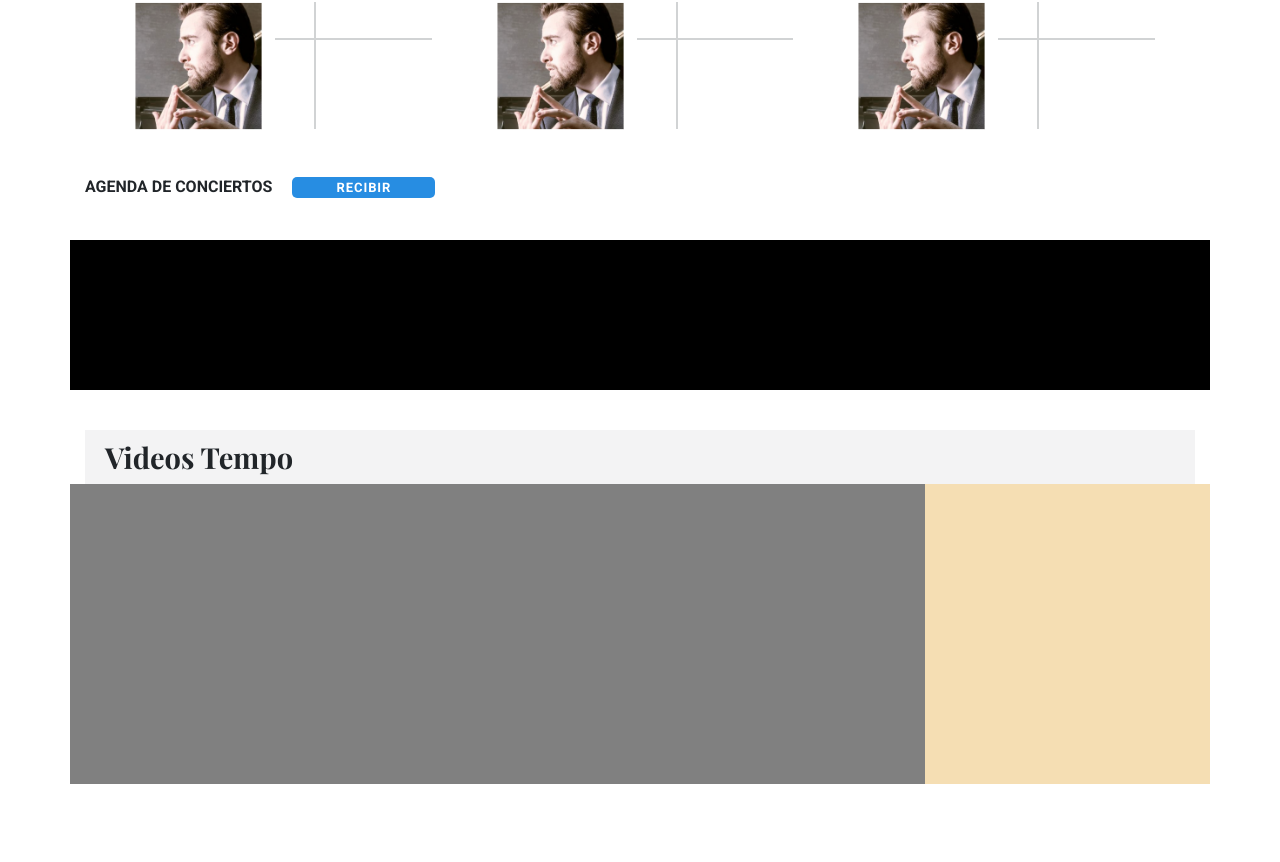
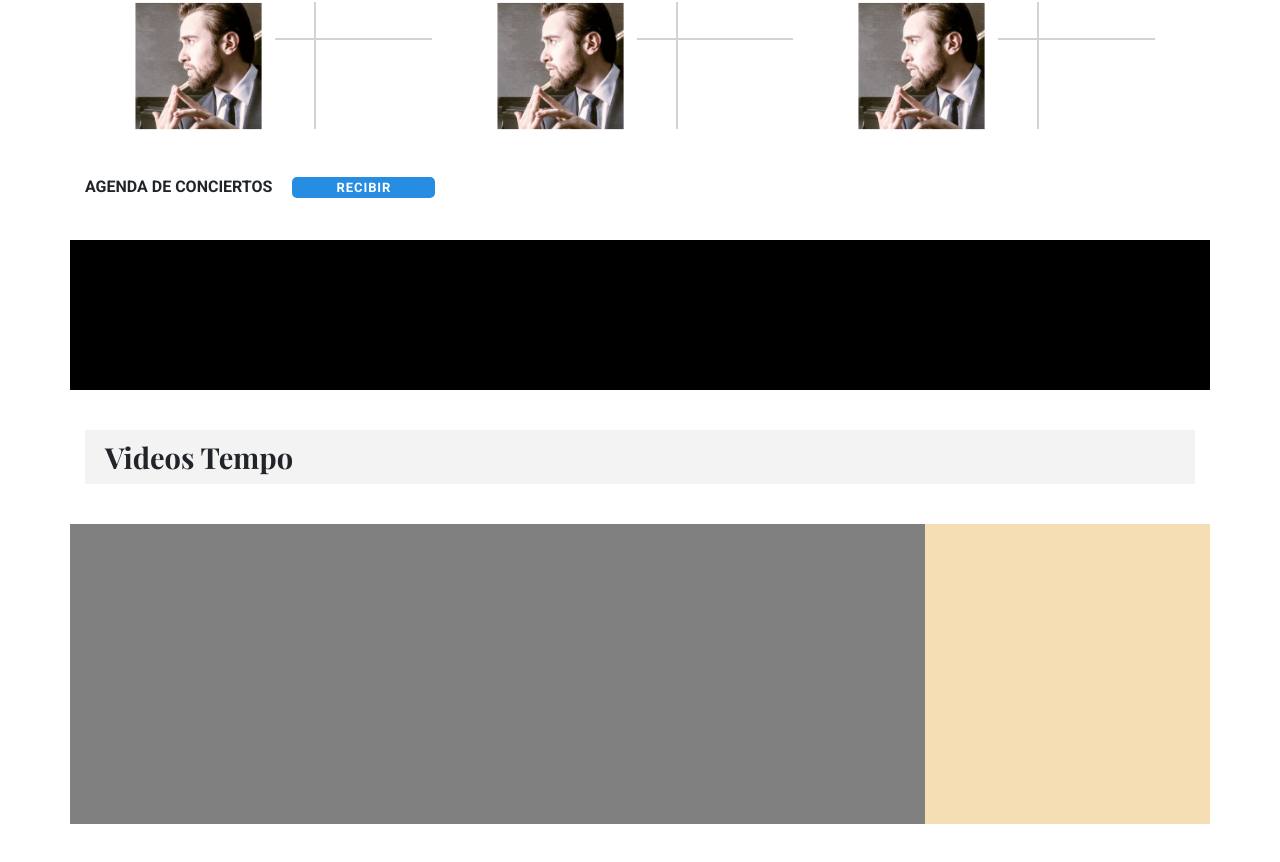
Before and after one commit to jomarz/tempo-front, a Vue app: page / in a window 1280 px wide. Shown: the part 1687-2549 px from the top of the page. Before the commit the page ends 2511 px from the top, so only its background shows below. Built offline with nearby package versions, Linux system fonts and the light colour scheme.

Commit message:
Add margin under video section title

```diff
--- a/src/components/VideosSection.vue
+++ b/src/components/VideosSection.vue
@@ -29,6 +29,7 @@ export default {
 <style lang="scss" scoped>
     .videos-section {
         .main-videos-row {
+            margin-top: 40px;
             height: 300px;
             .main-video {
                 background-color: gray;
```
